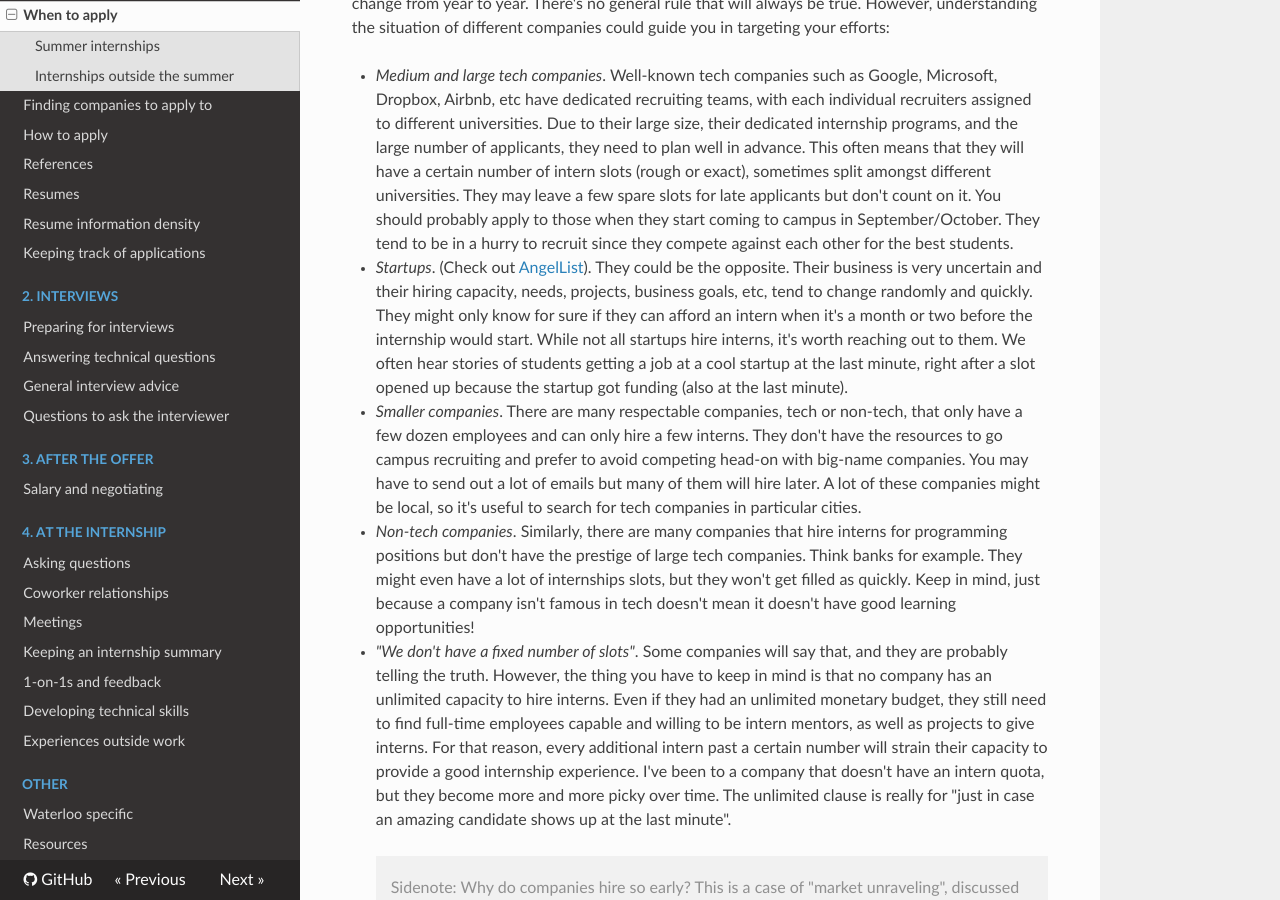
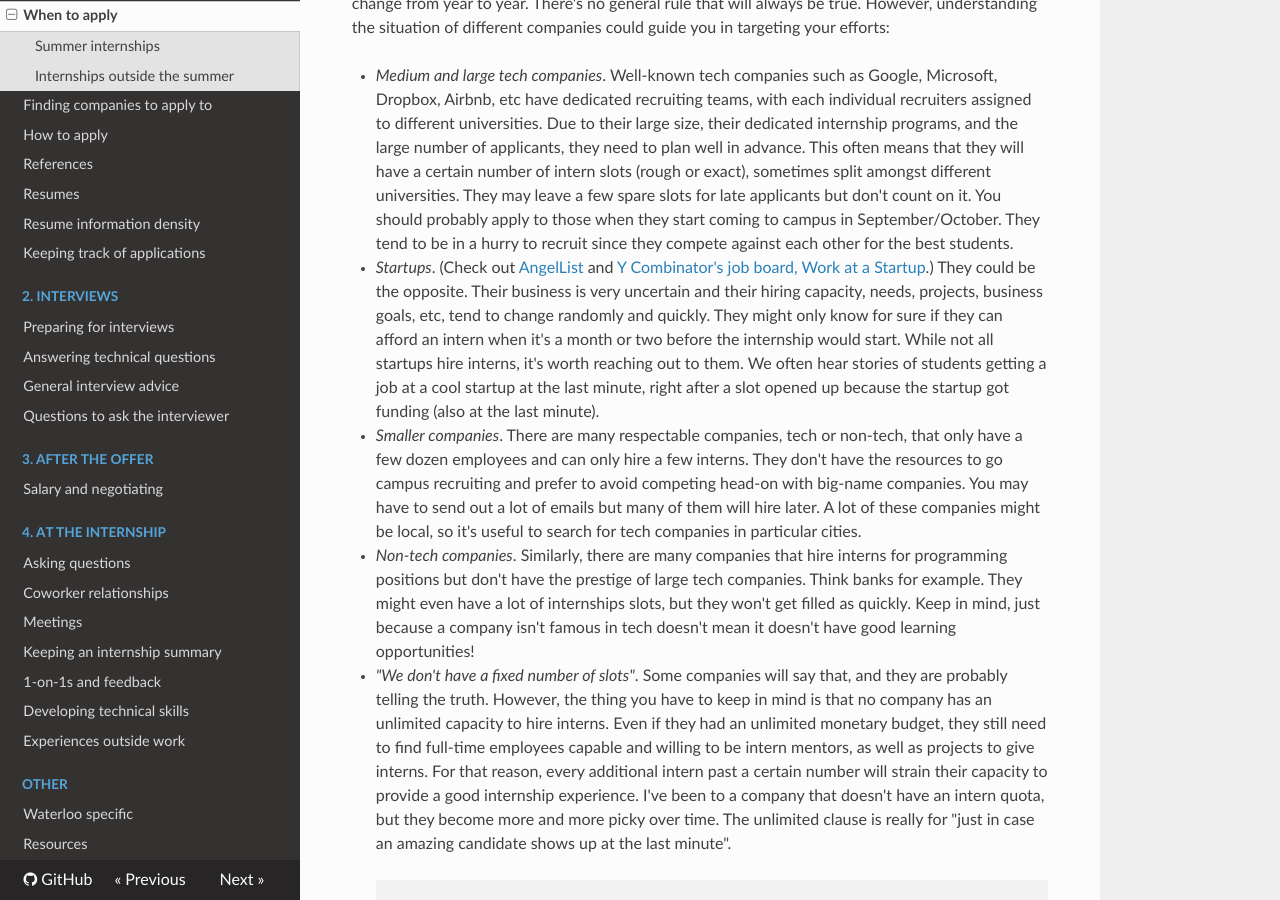
Before and after one commit to evykassirer/playing-the-internship-game, an MkDocs documentation site: the page built from docs/1-Applying/when_to_apply.md, in a window 1280 px wide and 900 px high, scrolled down 525 px. Built offline with MkDocs 1.6.1, drawn with Linux system fonts in a browser that asks for light colours; nearby versions of some CDN libraries; old or Windows-style settings are respelled for this version of MkDocs.

Commit message:
Update when_to_apply.md (#38)
Added YC's job board to the places to find startup jobs

```diff
--- a/docs/1-Applying/when_to_apply.md
+++ b/docs/1-Applying/when_to_apply.md
@@ -9,7 +9,7 @@ Note that the intern class _could_ be full. It won't necessarily be. If, for any
 How long a company will accept summer internship application is very circumstantial and will change from year to year. There's no general rule that will always be true. However, understanding the situation of different companies could guide you in targeting your efforts:
 
 - *Medium and large tech companies*. Well-known tech companies such as Google, Microsoft, Dropbox, Airbnb, etc have dedicated recruiting teams, with each individual recruiters assigned to different universities. Due to their large size, their dedicated internship programs, and the large number of applicants, they need to plan well in advance. This often means that they will have a certain number of intern slots (rough or exact), sometimes split amongst different universities. They may leave a few spare slots for late applicants but don't count on it. You should probably apply to those when they start coming to campus in September/October. They tend to be in a hurry to recruit since they compete against each other for the best students.
-- *Startups*. (Check out [AngelList](https://angel.co/)). They could be the opposite. Their business is very uncertain and their hiring capacity, needs, projects, business goals, etc, tend to change randomly and quickly. They might only know for sure if they can afford an intern when it's a month or two before the internship would start. While not all startups hire interns, it's worth reaching out to them. We often hear stories of students getting a job at a cool startup at the last minute, right after a slot opened up because the startup got funding (also at the last minute).
+- *Startups*. (Check out [AngelList](https://angel.co/) and [Y Combinator's job board, Work at a Startup](https://www.workatastartup.com/).) They could be the opposite. Their business is very uncertain and their hiring capacity, needs, projects, business goals, etc, tend to change randomly and quickly. They might only know for sure if they can afford an intern when it's a month or two before the internship would start. While not all startups hire interns, it's worth reaching out to them. We often hear stories of students getting a job at a cool startup at the last minute, right after a slot opened up because the startup got funding (also at the last minute).
 - *Smaller companies*. There are many respectable companies, tech or non-tech, that only have a few dozen employees and can only hire a few interns. They don't have the resources to go campus recruiting and prefer to avoid competing head-on with big-name companies. You may have to send out a lot of emails but many of them will hire later. A lot of these companies might be local, so it's useful to search for tech companies in particular cities.
 - *Non-tech companies*. Similarly, there are many companies that hire interns for programming positions but don't have the prestige of large tech companies. Think banks for example. They might even have a lot of internships slots, but they won't get filled as quickly. Keep in mind, just because a company isn't famous in tech doesn't mean it doesn't have good learning opportunities!
 - *"We don't have a fixed number of slots"*. Some companies will say that, and they are probably telling the truth. However, the thing you have to keep in mind is that no company has an unlimited capacity to hire interns. Even if they had an unlimited monetary budget, they still need to find full-time employees capable and willing to be intern mentors, as well as projects to give interns. For that reason, every additional intern past a certain number will strain their capacity to provide a good internship experience. I've been to a company that doesn't have an intern quota, but they become more and more picky over time. The unlimited clause is really for "just in case an amazing candidate shows up at the last minute".
```
